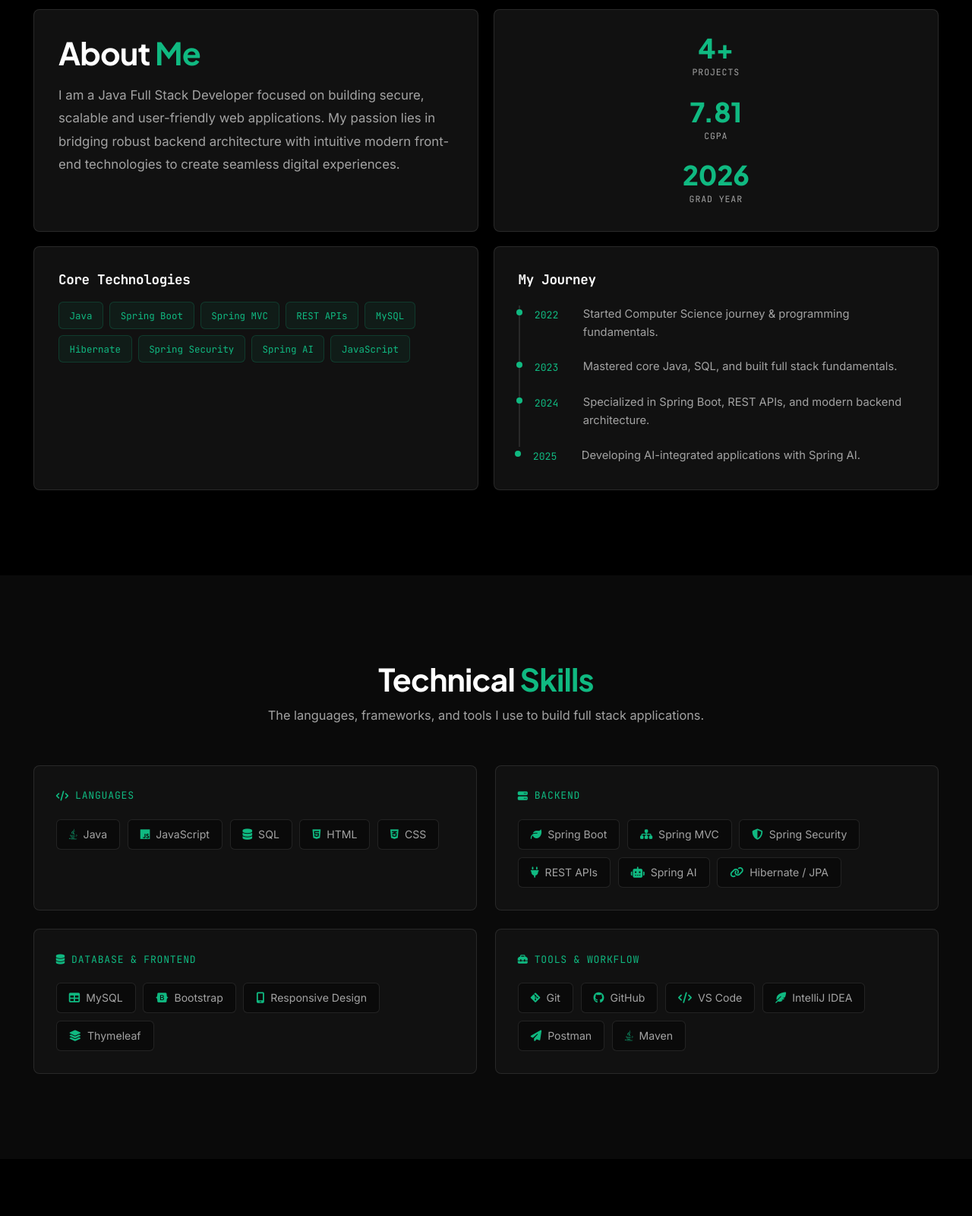
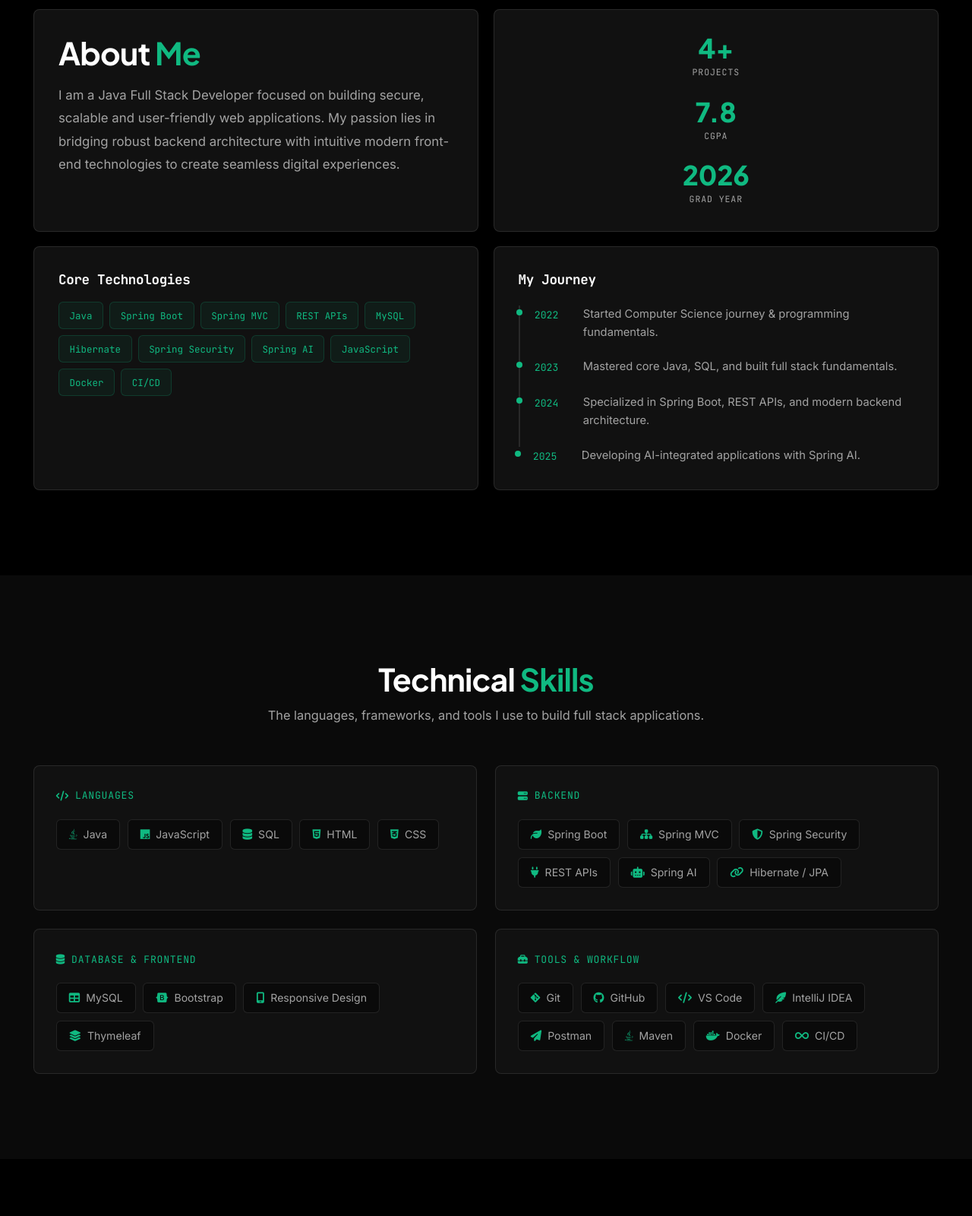
Before and after one commit to Boopathy008/Portfolio, a plain HTML site: page index.html in a window 1280 px wide. Shown: the part 900-2500 px from the top of the page at 76% size. Drawn offline with nearby package versions, Linux system fonts and the light colour scheme.

Commit message:
Fix: Update root index.html - CGPA 7.8, add Docker and CI/CD

```diff
--- a/index.html
+++ b/index.html
@@ -121,7 +121,7 @@
           <span class="stat-label">Projects</span>
         </div>
         <div class="stat-block">
-          <span class="stat-num text-gradient">7.81</span>
+          <span class="stat-num text-gradient">7.8</span>
           <span class="stat-label">CGPA</span>
         </div>
         <div class="stat-block">
@@ -134,7 +134,7 @@
       <div class="bento-card bento-tags card-surface" data-aos="fade-up" data-aos-delay="200">
         <h4 style="font-size:1.1rem; margin-bottom:1.2rem; font-family:var(--font-mono);">Core Technologies</h4>
         <div class="about-tags-clean">
-          <span>Java</span><span>Spring Boot</span><span>Spring MVC</span><span>REST APIs</span><span>MySQL</span><span>Hibernate</span><span>Spring Security</span><span>Spring AI</span><span>JavaScript</span>
+          <span>Java</span><span>Spring Boot</span><span>Spring MVC</span><span>REST APIs</span><span>MySQL</span><span>Hibernate</span><span>Spring Security</span><span>Spring AI</span><span>JavaScript</span><span>Docker</span><span>CI/CD</span>
         </div>
       </div>
 
@@ -222,6 +222,8 @@
             <span class="skill-pill"><i class="fa-solid fa-feather-pointed"></i> IntelliJ IDEA</span>
             <span class="skill-pill"><i class="fa-solid fa-paper-plane"></i> Postman</span>
             <span class="skill-pill"><i class="fa-brands fa-java"></i> Maven</span>
+            <span class="skill-pill"><i class="fa-brands fa-docker"></i> Docker</span>
+            <span class="skill-pill"><i class="fa-solid fa-infinity"></i> CI/CD</span>
           </div>
         </div>
 
@@ -407,7 +409,7 @@
               <p class="mb-0" style="font-size:0.92rem;">Focused on core computer science
                 fundamentals, programming, and applied software development.</p>
               <div class="edu-meta">
-                <div><span>CGPA</span>7.81</div>
+                <div><span>CGPA</span>7.8</div>
                 <div><span>Graduation</span>2026</div>
               </div>
             </div>
```
